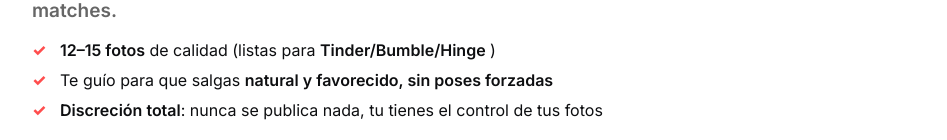
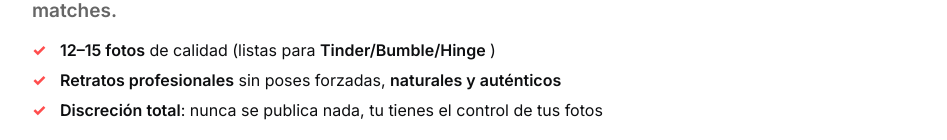
Before and after one commit to andresokei/flechazo, a plain HTML site: page index.html in a window 1280 px wide. Shown: the part 375-515 px from the top of the page, without its empty margins (166-1113 px from the left). Drawn offline with Linux system fonts and the light colour scheme.

Commit message:
copy: ajustes de titular y bullets

```diff
--- a/index.html
+++ b/index.html
@@ -82,7 +82,7 @@
     </p>
     <ul class="points">
       <li><b>12–15 fotos</b> de calidad (listas para <b>Tinder/Bumble/Hinge</b> )</li>
-      <li>Te guío para que salgas  <b>natural y favorecido, sin poses forzadas</b></li>
+      <li><b>Retratos profesionales</b> sin poses forzadas, <b>naturales y auténticos</b></li>
       <li> <b>Discreción total</b>: nunca se publica nada, tu tienes el control de tus fotos</li>
     </ul>
     <a class="btn btn-primary" data-wa href="ENLACE_WHATSAPP">Quiero mi sesión</a>
```
